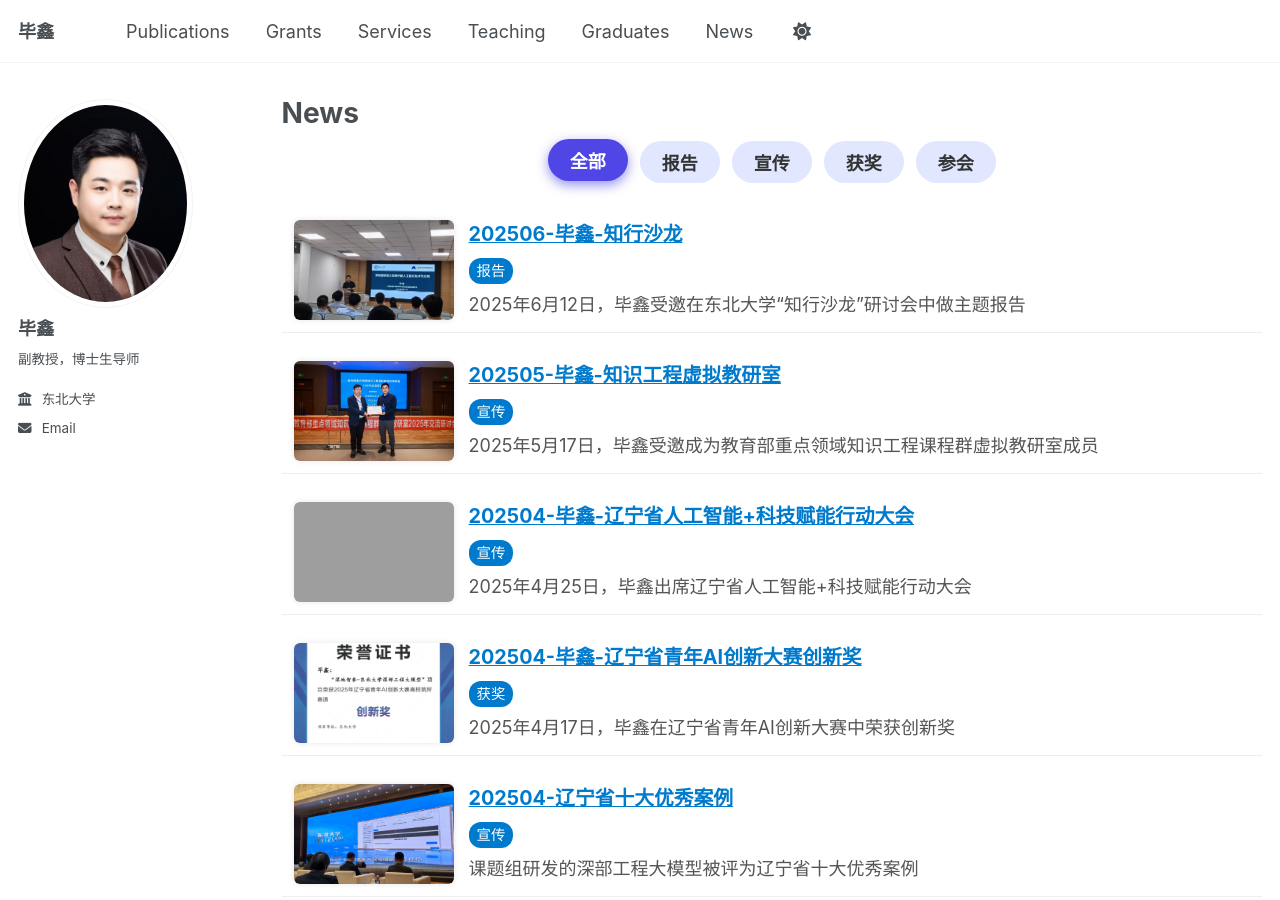
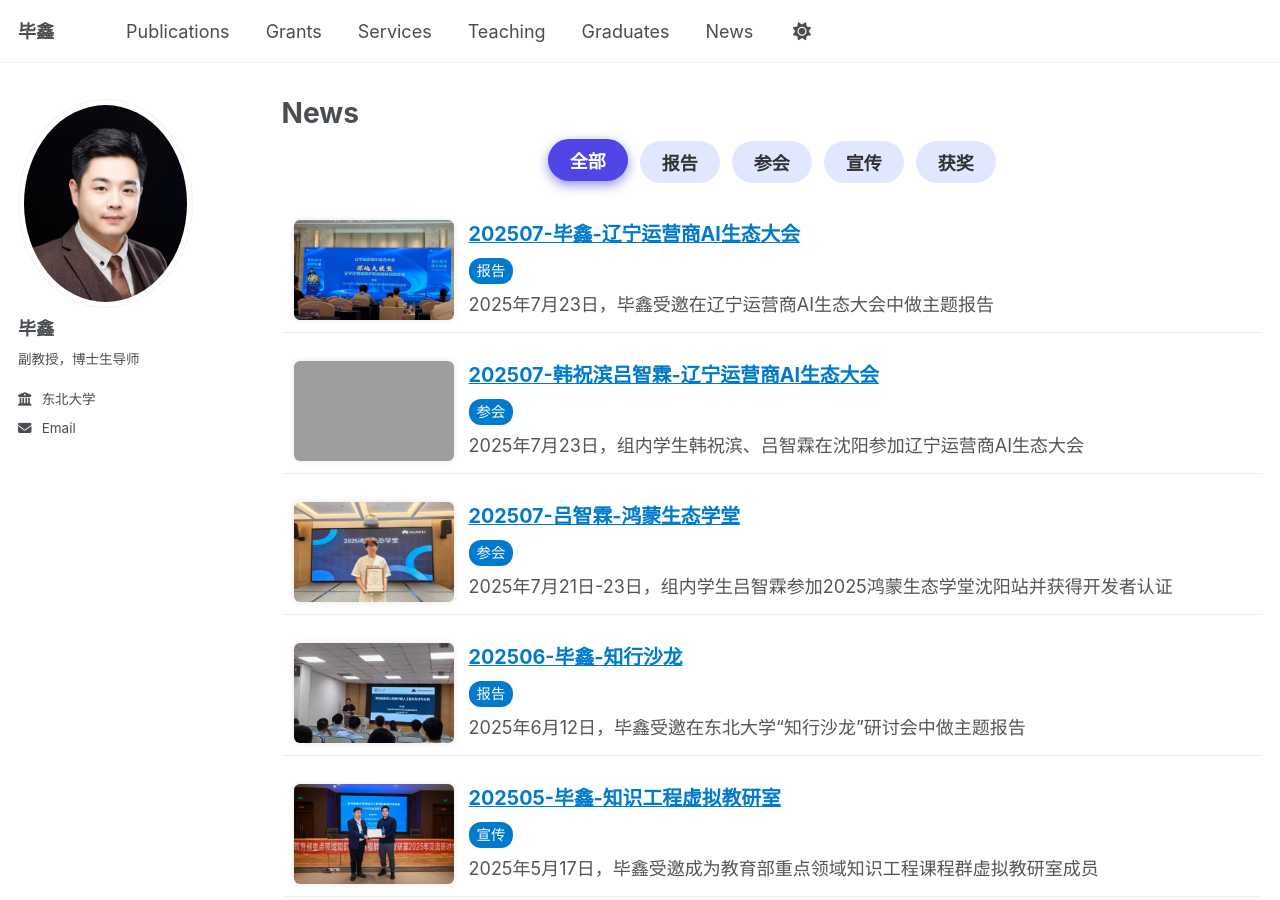
Before and after one commit to IDME-AI/IDME-AI.github.io, a Jekyll site: the page built from _pages/news.md, in a window 1280 px wide and 900 px high. Built offline with Jekyll 4.4.1, drawn with Linux system fonts in a browser that asks for light colours; grey boxes are pictures that could not be loaded.

Commit message:
Initial commit

```diff
--- a/_data/gallery.yml
+++ b/_data/gallery.yml
@@ -1,3 +1,18 @@
+- src: /images/news/202507-毕鑫-辽宁运营商AI生态大会.jpg
+  title: 202507-毕鑫-辽宁运营商AI生态大会
+  tags: [报告]
+  description: 2025年7月23日，毕鑫受邀在辽宁运营商AI生态大会中做主题报告
+
+- src: /images/news/202507-韩祝滨吕智霖-辽宁运营商AI生态大会.png
+  title: 202507-韩祝滨吕智霖-辽宁运营商AI生态大会
+  tags: [参会]
+  description: 2025年7月23日，组内学生韩祝滨、吕智霖在沈阳参加辽宁运营商AI生态大会
+
+- src: /images/news/202507-吕智霖-鸿蒙生态学堂.jpg
+  title: 202507-吕智霖-鸿蒙生态学堂
+  tags: [参会]
+  description: 2025年7月21日-23日，组内学生吕智霖参加2025鸿蒙生态学堂沈阳站并获得开发者认证
+
 - src: /images/news/202506-毕鑫-知行沙龙.jpg
   title: 202506-毕鑫-知行沙龙
   tags: [报告]
```
Also changed, not shown: images/news/202507-吕智霖-鸿蒙生态学堂.jpg (added), images/news/202507-毕鑫-辽宁运营商AI生态大会.jpg (added), 1 other file.
